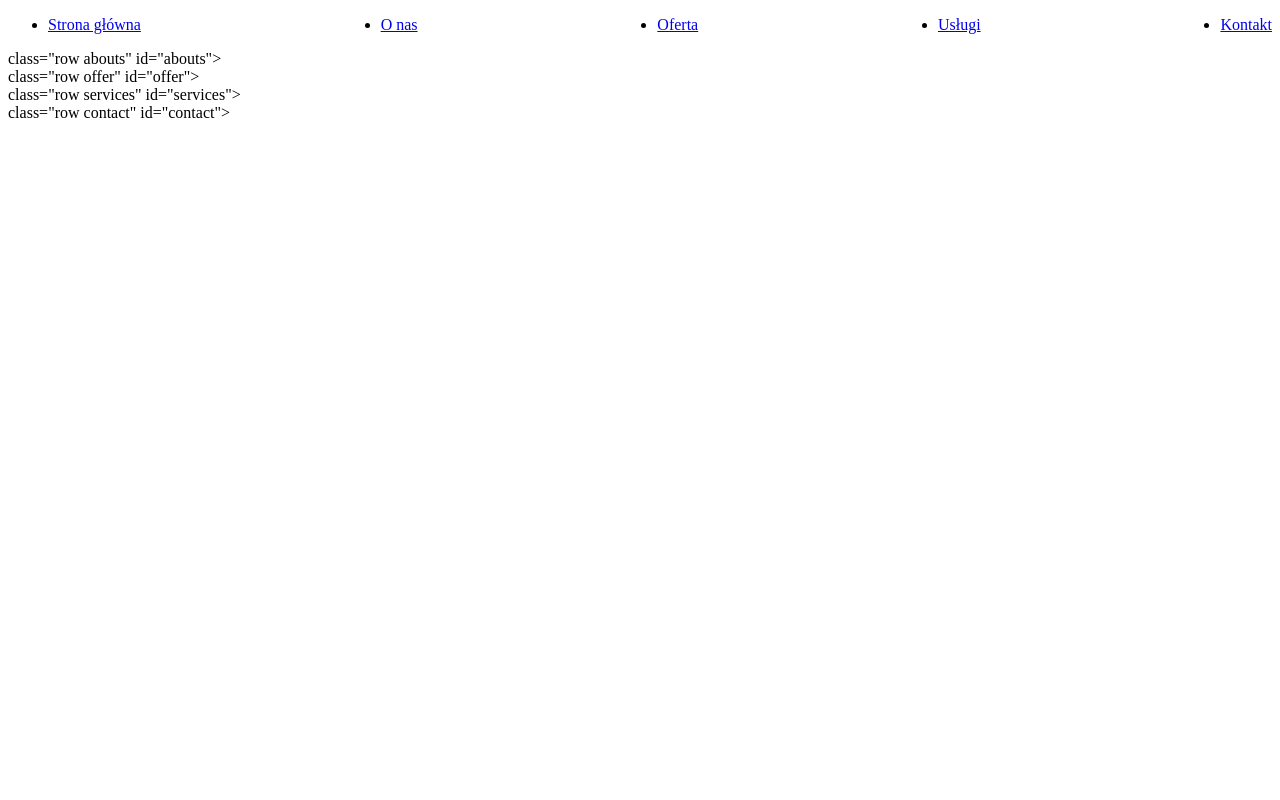
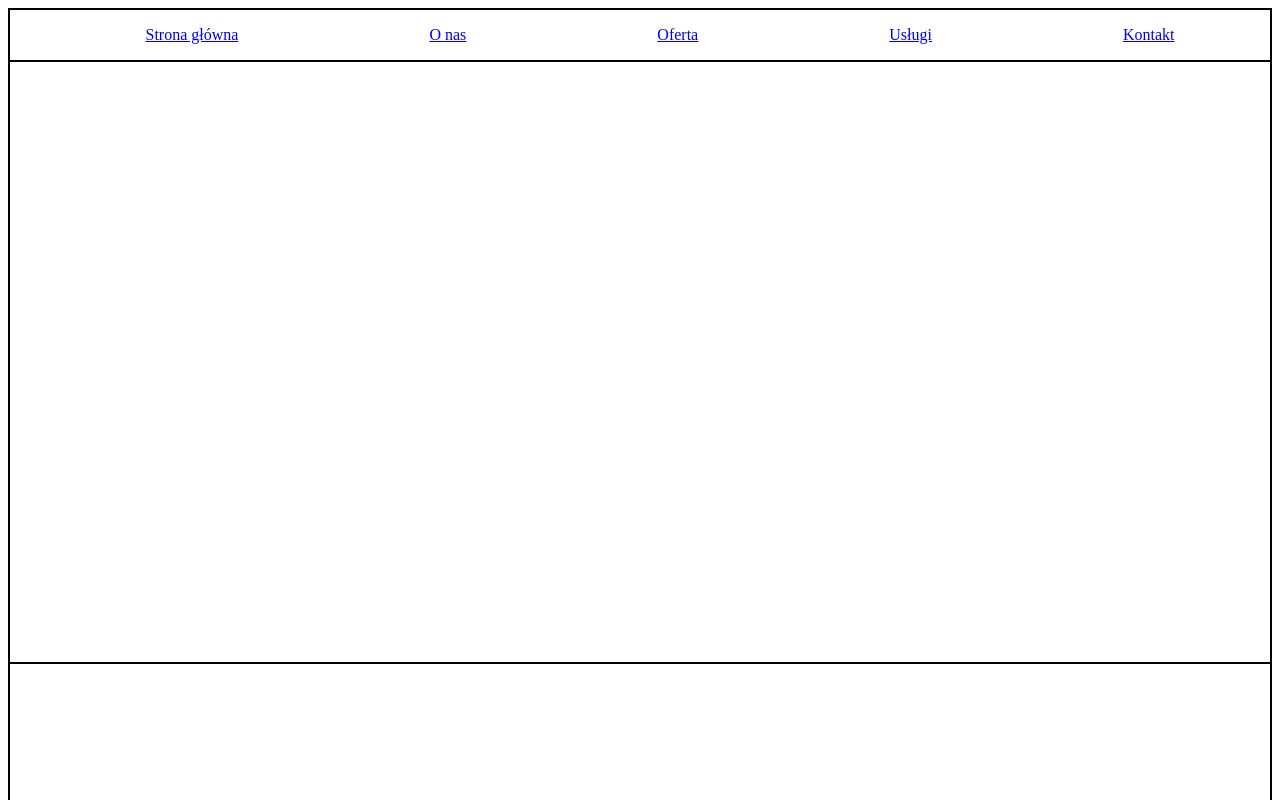
Before and after one commit to kubao15/ProgramowanieWWarstwieKlienckiej, a plain HTML site: page onepage.html in a window 1280 px wide. Shown: the top 800 px of the page. Drawn offline with Linux system fonts and the light colour scheme.

Commit message:
zmieniono plik onepage.html

```diff
--- a/onepage.html
+++ b/onepage.html
@@ -8,12 +8,16 @@
 </head>
 
 <style>
+    html {
+        scroll-behavior: smooth;
+    }
+
     .container {
         margin: 0 auto;
         max-width: 1280px;
     }
 
-    .main-menu {
+    .header {
         position:sticky;
         top: 0;
     }
@@ -21,13 +25,24 @@
     .main-menu-inner {
         display: flex;
         flex-direction: row;
-        justify-content: space-between;
+        justify-content: space-around;
+        list-style-type: none;
     }
 
     .main-menu-a {
         color: #000;
         text-decoration: none;
         text-transform: uppercase;
+    }
+
+    .row {
+        min-height: 600px;
+    }
+
+    .row,
+    .container,
+    .main-menu {
+        border: 1px solid #000;
     }
 </style>
 
@@ -47,10 +62,10 @@
        </nav>
     </header>
     <!--sekcje do których będziemy się przenosić-->
-    <div>class="row abouts" id="abouts"></div>
-    <div>class="row offer" id="offer"></div>
-    <div>class="row services" id="services"></div>
-    <div>class="row contact" id="contact"></div>
+    <div class="row abouts" id="abouts"></div>
+    <div class="row offer" id="offer"></div>
+    <div class="row services" id="services"></div>
+    <div class="row contact" id="contact"></div>
     <footer class="footer"></footer>
     </div>
 </body>
```
